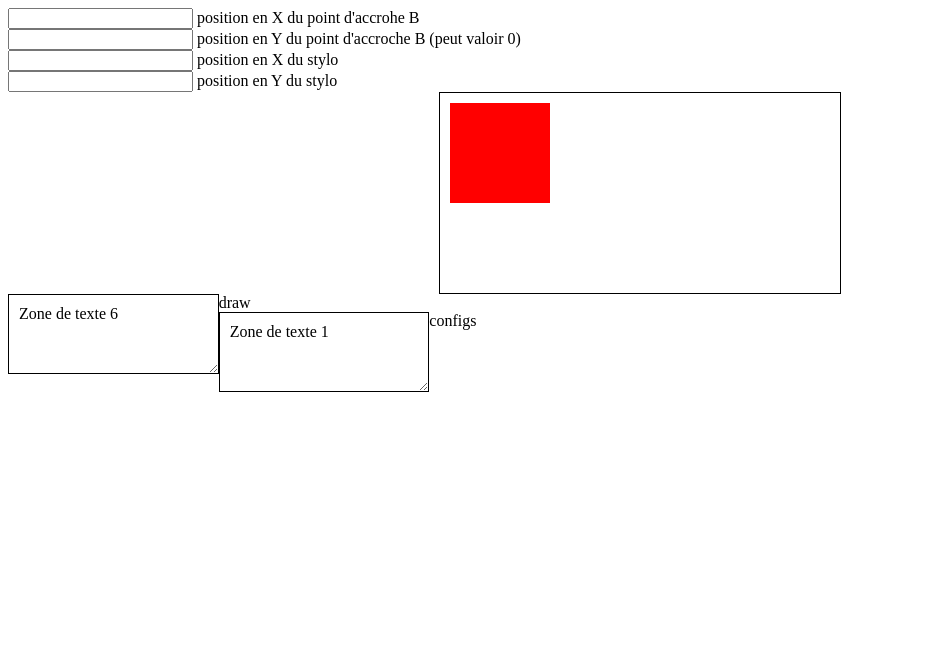
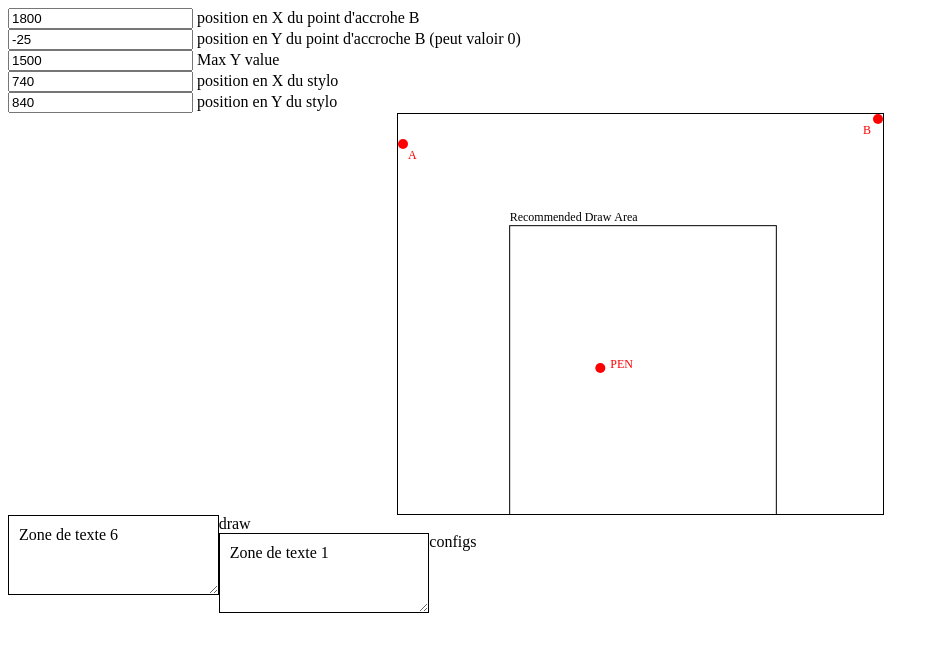
Before and after one commit to theoliss/draw_bot, a plain HTML site: page index.html in a window 1280 px wide. Shown: the whole page, without its empty margins (0-939 px from the left). Drawn offline with Linux system fonts and the light colour scheme.

Commit message:
adding real time changing canvas

```diff
--- a/index.html
+++ b/index.html
@@ -28,23 +28,26 @@
 <body>
 
     <div>
-        <input type="number" id="X_b" size="10" />
+        <input type="number" id="X_b" size="10" value="1800" />
         <label for="name">position en X du point d'accrohe B</label>
     </div>
     <div>
-        <input type="number" id="Y_b" size="10" />
+        <input type="number" id="Y_b" size="10" value="-25"/>
         <label for="name">position en Y du point d'accroche B (peut valoir 0)</label>
     </div>
     <div>
-        <input type="number" id="pen_X0" size="10" />
+        <input type="number" id="Y_max" size="10" value="1500"/>
+        <label for="name">Max Y value</label>
+    </div>
+    <div>
+        <input type="number" id="pen_X" size="10" value="740"/>
         <label for="name">position en X du stylo</label>
     </div>
     <div>
-        <input type="number" id="pen_Y0"  size="10" />
+        <input type="number" id="pen_Y"  size="10" value="840"/>
         <label for="name">position en Y du stylo</label>
     </div>
-
-    <canvas id="myCanvas" width="400" height="200"></canvas>
+    <canvas id="myCanvas"></canvas>
 
     <div>
         <label for="draw">draw</label>
@@ -60,15 +63,7 @@
         <label for="configs">configs</label>
     </div>
 
-    <script>
-        // Code JavaScript pour dessiner sur le canva
-        var canvas = document.getElementById('myCanvas');
-        var context = canvas.getContext('2d');
-
-        // Dessiner un rectangle rouge
-        context.fillStyle = 'red';
-        context.fillRect(10, 10, 100, 100);
-    </script>
+    <script src="interactions.js"></script>
 
 </body>
 </html>
--- /dev/null
+++ b/interactions.js
@@ -0,0 +1,80 @@
+var X_b;
+var Y_b;
+var max_Y;
+var pen_X;
+var pen_Y;
+refresh_values();
+
+var canvas = document.getElementById('myCanvas');
+var ctx = canvas.getContext('2d');
+var text_box_X_b = document.getElementById('X_b');
+var text_box_Y_b = document.getElementById('Y_b');
+var text_box_Y_max = document.getElementById('Y_max');
+var text_box_pen_X = document.getElementById('pen_X');
+var text_box_pen_Y = document.getElementById('pen_Y');
+
+
+
+function draw_canvas()
+{
+    let coef = window.screen.width/3000;
+    console.log(coef);
+    let X_b_draw = X_b * coef;
+    let Y_b_draw = Y_b * coef;
+    let max_Y_draw = max_Y * coef;
+    let pen_X_draw = pen_X * coef;
+    let pen_Y_draw = pen_Y * coef;
+    let x_A_for_draw = 5;
+    let y_A_for_draw = 5;
+
+
+    canvas.setAttribute('width', X_b_draw+5);
+    canvas.setAttribute('height', max_Y_draw);
+
+    ctx.fillStyle = 'red';
+    ctx.font = "12px serif";
+
+    if(Y_b <= 0)
+    {
+        y_A_for_draw = 5 - Y_b;
+        Y_b_draw = 5;
+    }
+
+    ctx.beginPath();
+    ctx.arc(x_A_for_draw, y_A_for_draw, 5, 0, Math.PI * 2, true);
+    ctx.fill();
+
+    ctx.beginPath();
+    ctx.arc(X_b_draw, Y_b_draw, 5, 0, Math.PI * 2, true);
+    ctx.fill();
+
+    ctx.beginPath();
+    ctx.arc(x_A_for_draw + pen_X_draw, y_A_for_draw + pen_Y_draw, 5, 0, Math.PI * 2, true);
+    ctx.fill();
+
+    ctx.fillText("A", x_A_for_draw + 5, y_A_for_draw + 15);
+    ctx.fillText("B", X_b_draw - 15, Y_b_draw + 15);
+    ctx.fillText("PEN", x_A_for_draw + pen_X_draw + 10, y_A_for_draw + pen_Y_draw);
+
+
+    ctx.strokeRect(5+400*coef, 5+400*coef, X_b_draw-800*coef, max_Y_draw-400*coef);
+    ctx.fillStyle = 'black';
+    ctx.fillText("Recommended Draw Area", 5+400*coef, 400*coef);
+}
+
+function refresh_values()
+{
+    X_b = document.getElementById('X_b').value;
+    Y_b = document.getElementById('Y_b').value;
+    max_Y = document.getElementById('Y_max').value;
+    pen_X = document.getElementById('pen_X').value;
+    pen_Y = document.getElementById('pen_Y').value;
+}
+
+text_box_X_b.addEventListener("change", function(){refresh_values();draw_canvas();});
+text_box_Y_b.addEventListener("change", function(){refresh_values();draw_canvas();});
+text_box_Y_max.addEventListener("change", function(){refresh_values();draw_canvas();});
+text_box_pen_X.addEventListener("change", function(){refresh_values();draw_canvas();});
+text_box_pen_Y.addEventListener("change", function(){refresh_values();draw_canvas();});
+
+draw_canvas();
```
